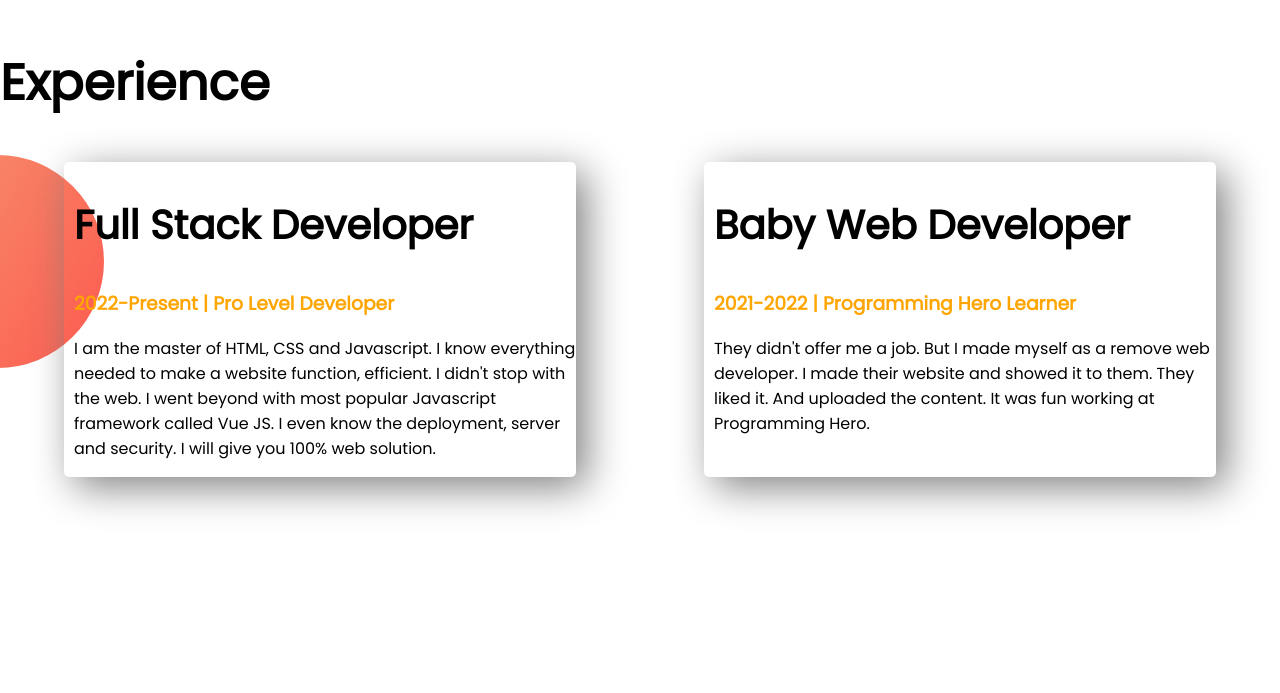
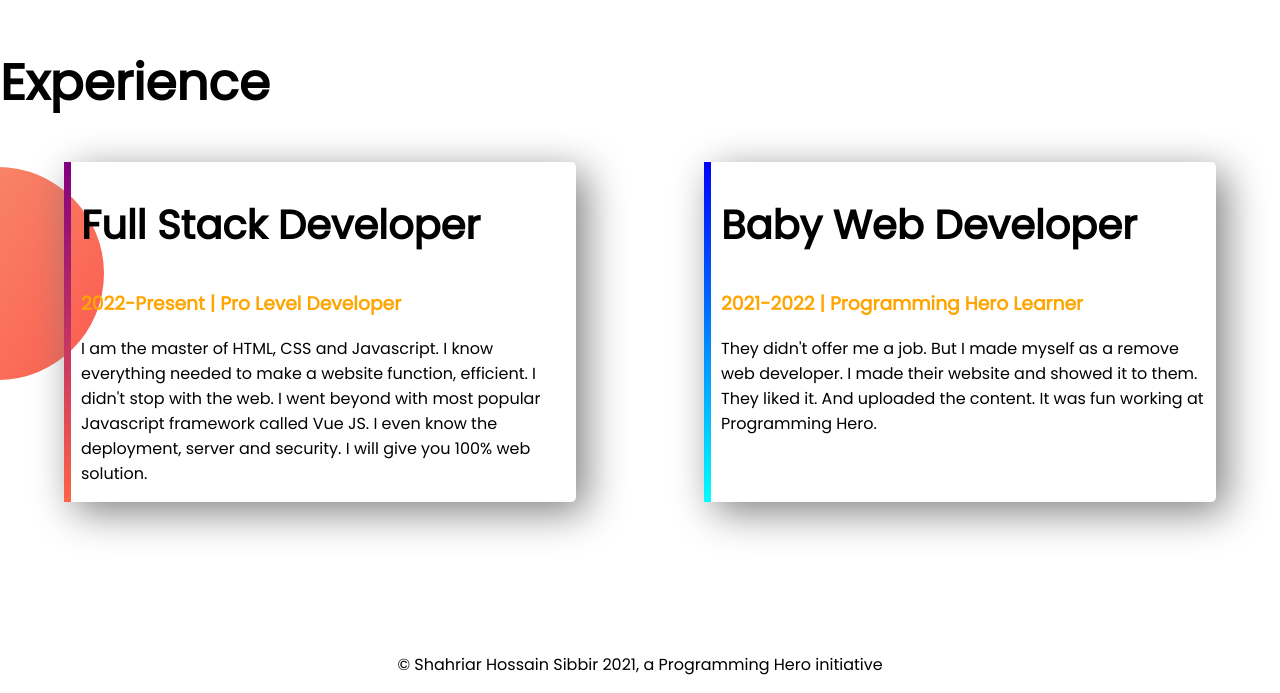
Before and after one commit to shariarsibbir/developer-portfolio, a plain HTML site: page index.html in a window 1280 px wide. Shown: the part 1262-1955 px from the top of the page. Before the commit the page ends 1889 px from the top, so only its background shows below. Drawn offline with Linux system fonts and the light colour scheme.

Commit message:
website complete

```diff
--- a/index.html
+++ b/index.html
@@ -45,7 +45,7 @@
     <section class="experience-area">
         <h1>Experience</h1>
         <div class="flexible-container">
-            <div class="experience-item">
+            <div id="full-stack-experience" class="experience-item">
                 <h2>Full Stack Developer</h2>
                 <h3 class="orange-color">2022-Present | Pro Level Developer</h3>
                 <p>I am the master of HTML, CSS and Javascript. I know everything needed to make a website function, efficient. I
@@ -54,7 +54,7 @@
                     deployment,
                     server and security. I will give you 100% web solution.</p>
             </div>
-            <div class="experience-item">
+            <div id="web-dev-experience" class="experience-item">
                 <h2>Baby Web Developer</h2>
                 <h3 class="orange-color">2021-2022 | Programming Hero Learner</h3>
                 <p>They didn't offer me a job. But I made myself as a remove web developer. I made their website and showed it to
@@ -63,5 +63,8 @@
             </div>
         </div>
     </section>
+    <footer>
+        <p>© Shahriar Hossain Sibbir 2021, a Programming Hero initiative</p>
+    </footer>
 </body>
 </html>
--- a/style.css
+++ b/style.css
@@ -52,3 +52,16 @@ h2{
     background-repeat: no-repeat;
     background-position:left;
 }
+#web-dev-experience{
+    border-left: 7px solid;
+    border-image:linear-gradient(blue,cyan);
+    border-image-slice: 1;
+}
+#full-stack-experience{
+    border-left:7px solid;
+    border-image:linear-gradient(purple,tomato);
+    border-image-slice: 1;
+}
+footer p{
+        text-align:center;
+}
```
Also changed, not shown: images/jhankar.png (deleted), images/jhankar2.png (deleted), images/my-bg.png (deleted), images/my-bg2.png (deleted), showoff/20190223_001238.jpg (deleted), showoff/DSC_0095-1.JPG (deleted), showoff/IMG_20190130_173137_3CS.jpg (deleted), showoff/Sibbir(2).png (deleted), showoff/Sibbir.png (deleted).
